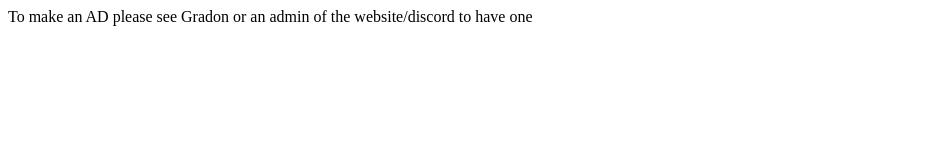
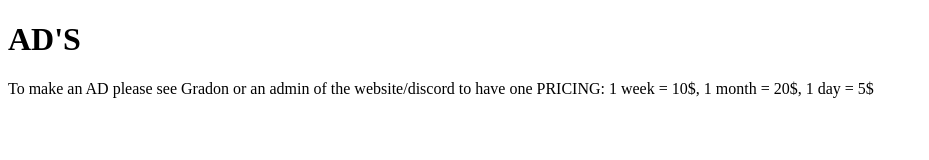
Before and after one commit to Hellomygamers154/HellomygamersGaems, a plain HTML site: page HelpPg.html in a window 1280 px wide. Shown: the whole page, without its empty margins (0-929 px from the left). Drawn offline with Linux system fonts and the light colour scheme.

Commit message:
Update HelpPg.html

```diff
--- a/HelpPg.html
+++ b/HelpPg.html
@@ -4,7 +4,9 @@
 	<title>0001</title>
 </head>
 <body>
-  <a>To make an AD please see Gradon or an admin of the website/discord to have one</a>
+	<h1>AD'S</h1>
+	<a>To make an AD please see Gradon or an admin of the website/discord to have one</a>
+	<a>PRICING: 1 week = 10$, 1 month = 20$, 1 day = 5$</a>
 	<script>
 		function goToLink(event) {
 			event.preventDefault(); // prevent the link from opening in a new tab
```
